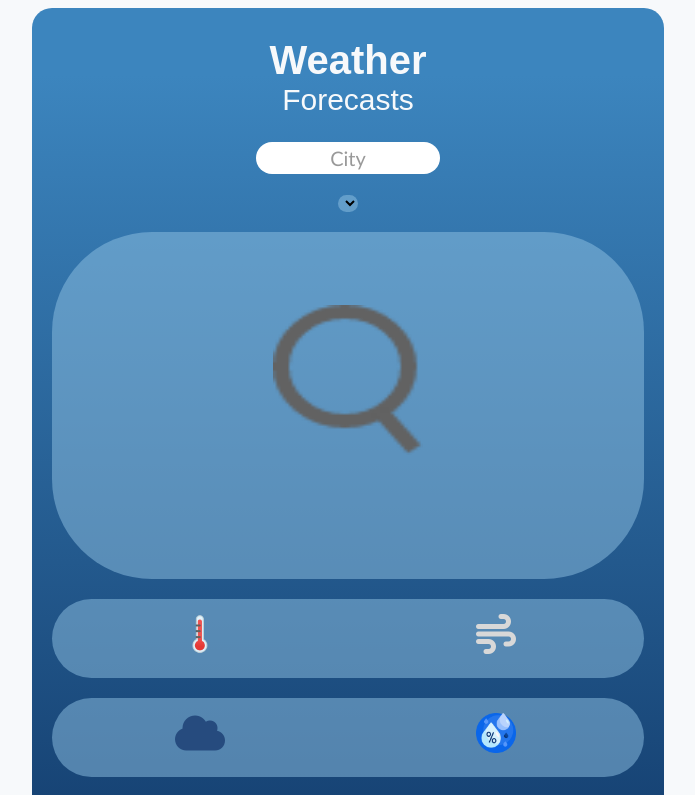
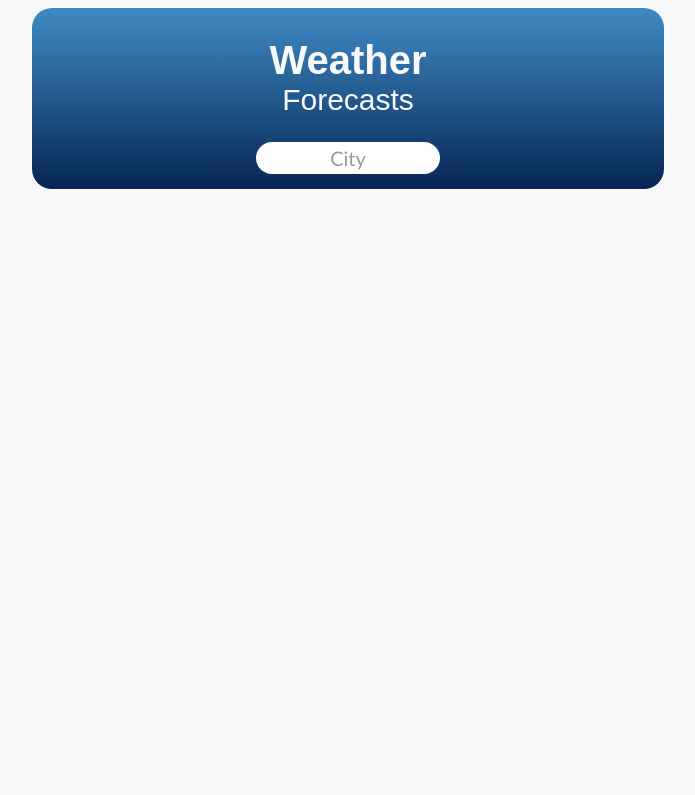
Before and after one commit to anthony39844/weatherapp, a plain HTML site: page index.html in a window 1280 px wide. Shown: the top 795 px of the page, without its empty margins (292-987 px from the left). Drawn offline with Linux system fonts and the light colour scheme; files whose address does not match are found by name.

Commit message:
Add files via upload

```diff
--- a/style.css
+++ b/style.css
@@ -38,6 +38,7 @@ body{
     border: none;
     height: 30px;
     width: 180px;
+    margin-bottom: 15px;
 }
 .city-input input::placeholder{
     color: black
@@ -93,7 +94,7 @@ body{
 }
 .bottom-part{
     margin-top: 20px;
-    display: block;
+    display: none;
 }
 .bottom-part h1{
     padding: 0px 10px;
```
Also changed, not shown: index.html (+1 -1 lines).
